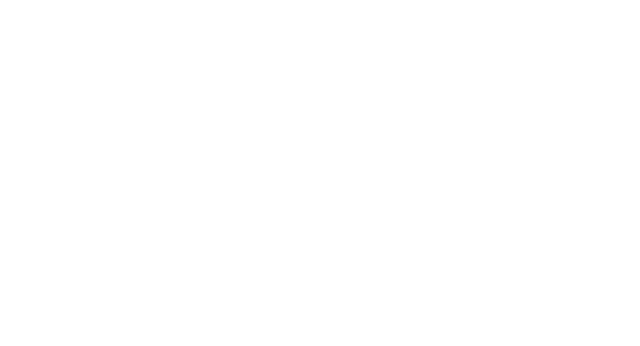
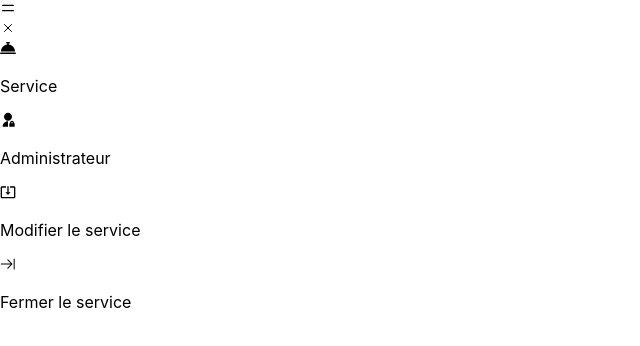
Before and after one commit to SarahOtmane/examCss, a React (Create React App) app: page / in a window 1280 px wide. Shown: the top 346 px of the page, without its empty margins (0-640 px from the left). Built offline with nearby package versions, Linux system fonts and the light colour scheme.

Commit message:
component up

```diff
--- a/package.json
+++ b/package.json
@@ -8,6 +8,7 @@
     "@testing-library/user-event": "^13.5.0",
     "react": "^18.2.0",
     "react-dom": "^18.2.0",
+    "react-icons": "^5.0.1",
     "react-router-dom": "^6.22.1",
     "react-scripts": "5.0.1",
     "web-vitals": "^2.1.4"
--- a/src/App.js
+++ b/src/App.js
@@ -1,10 +1,11 @@
 import { BrowserRouter, Route, Routes } from 'react-router-dom';
+import Burger from './components/Burger.js';
 
 function App(){
     return(
         <BrowserRouter>
             <Routes>
-                <Route path='/'  />
+                <Route path='/'  element={<Burger />}/>
             </Routes>
         </BrowserRouter>
     )
--- a/src/components/Burger.js
+++ b/src/components/Burger.js
@@ -0,0 +1,40 @@
+import { TbMenu } from "react-icons/tb";
+import { IoCloseOutline } from "react-icons/io5";
+import { FaBellConcierge } from "react-icons/fa6";
+import { RiAdminFill } from "react-icons/ri";
+import { MdSystemUpdateAlt } from "react-icons/md";
+import { GoMoveToEnd } from "react-icons/go";
+
+
+function Burger (){
+    return <div>
+        <TbMenu />
+        <div className="blur">
+            <div className="container">
+                <IoCloseOutline />
+                <div className="up">
+                    <a>
+                        <FaBellConcierge />
+                        <p>Service</p>
+                    </a>
+                    <a>
+                        <RiAdminFill />
+                        <p>Administrateur</p>
+                    </a>
+                </div>
+                <div className="down">
+                    <a>
+                        <MdSystemUpdateAlt />
+                        <p>Modifier le service</p>
+                    </a>
+                    <a>
+                        <GoMoveToEnd />
+                        <p>Fermer le service</p>
+                    </a>
+                </div>
+            </div>
+        </div>
+    </div>
+}
+
+export default Burger;
```
Also changed, not shown: src/components/._Burger.js (deleted), 1 other file (tests, documents, lock files or other folders).
